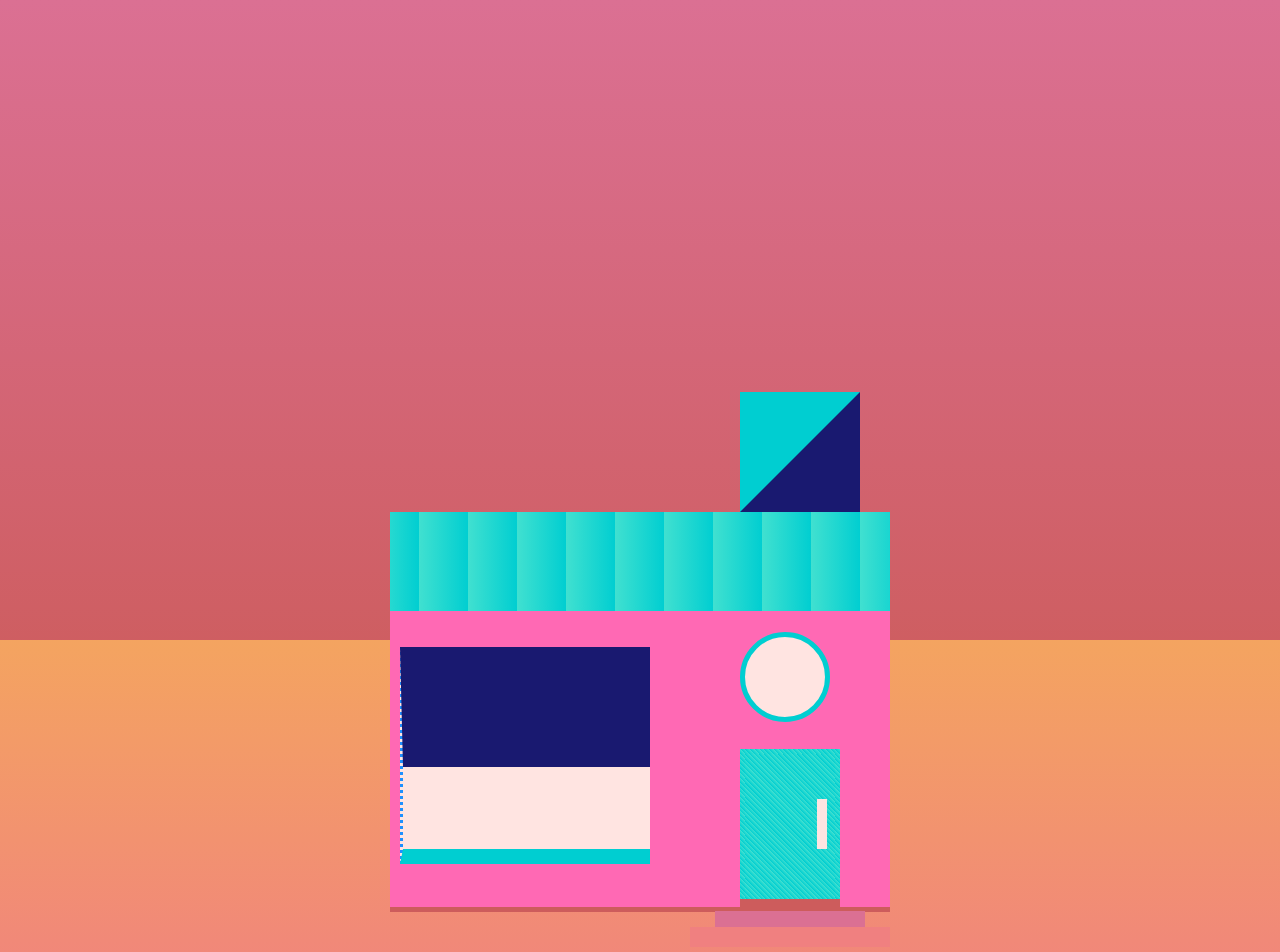
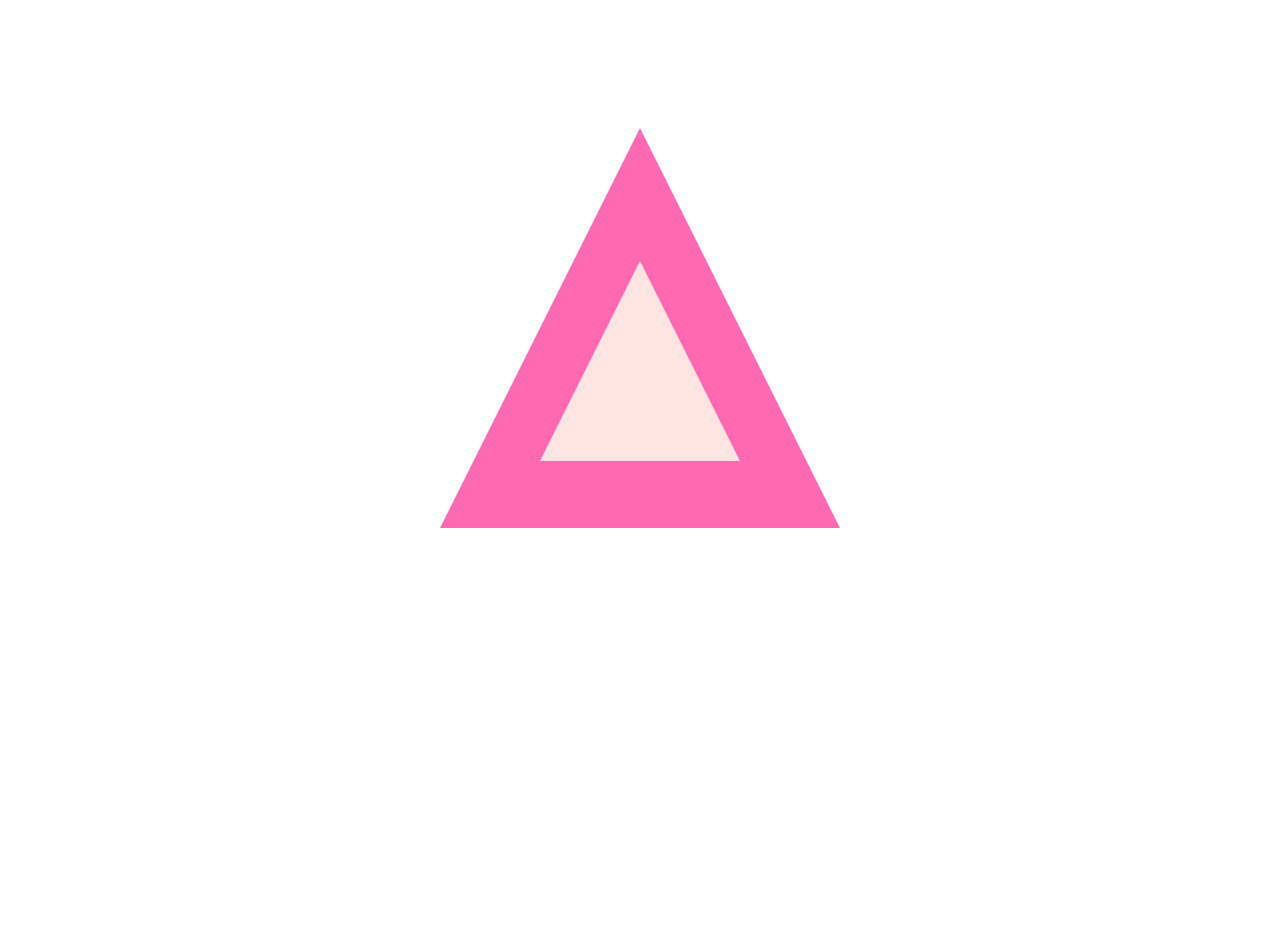
Before and after one commit to natashagogo/web-projects, a plain HTML site: page 04 - house-painting/main.html in a window 1280 px wide. Shown: the top 952 px of the page. After the commit the page ends 800 px from the top, so only its background shows below. Drawn offline with Linux system fonts and the light colour scheme.

Commit message:
Started refactoring House Painting
Standardized colors and sizes with CSS variables and started turning the house into an A-frame.

```diff
--- a/04 - house-painting/main.html
+++ b/04 - house-painting/main.html
@@ -7,18 +7,8 @@
         <link rel="stylesheet" href="styles.css">
     </head>
     <body>
-        <div id="house">
-            <div id="chimney"></div>
-            <div id="roof"></div>
-            <div id="window-1"></div>
-            <div id="window-2"></div>
-            <div id="door">
-                <div id="handle"></div>
-            </div>
-            <div id="step-1"></div>
-            <div id="step-2"></div>
-            <div id="step-3"></div>
+        <div class="a-frame">
+            <div class="window-1"></div>
         </div>
-        <div id="ground"></div>
     </body>
 </html>
--- a/04 - house-painting/styles.css
+++ b/04 - house-painting/styles.css
@@ -2,122 +2,54 @@
     box-sizing: border-box;
   }
 
-  body {
-    margin: 0;
-    padding: 0;
-    background: linear-gradient(palevioletred, indianred, maroon);
+  :root {
+    --primary-color: hotpink;
+    --secondary-color: turquoise;
+    --secondary-color-dark: darkturquoise;
+
+    --light: mistyrose;
+    --shadow: midnightblue;
+
+    --sky: linear-gradient(palevioletred, indianred, maroon);
+    --sand: linear-gradient(sandybrown, lightcoral, salmon);
+
+    --tin: repeating-linear-gradient(to right, var(--secondary-color) 5%, var(--secondary-color-dark) 15%);
+    --metal: repeating-linear-gradient(45deg, darkturquoise 10%, turquoise 12%);
+
+    --standard: 400px;
+    --half: calc(var(--standard) / 2);
+    --third: calc(var(--standard) / 3);
+    --quarter: calc(var(--standard) / 4);
   }
 
-  #house {
-    margin: 40% auto;
-    position: relative;
-    width: 500px;
-    height: 400px;
-    background-color: hotpink;
-    border-bottom: 5px solid indianred;
-  }
 
-  #chimney,
-  #roof,
-  #window-1,
-  #window-2,
-  #door,
-  #step-1,
-  #step-2,
-  #step-3,
-  #ground {
-    position: absolute;
-  }
+body {
+  margin: 0;
+  height: 100vh;
+  padding: 10%;
+}
 
-  #roof {
-    top: 0;
-    width: 100%;
-    height: 25%;
-    background: repeating-linear-gradient(to right, turquoise 5%, darkturquoise 15%);
-    border: 5px solid transparent;
+body div {
+  margin: 0 auto;
+}
 
-  }
+.a-frame {
 
-  #chimney {
-    top: -120px;
-    right: 30px;
-    background-color: darkturquoise;
-    border-left: 120px solid transparent;
-    border-bottom: 120px solid midnightblue;
-    width: 90px;
-    height: 100px;
-  }
+  width: var(--standard);
+  height: var(--standard);
+  border-right: var(--half) solid transparent;
+  border-left: var(--half) solid transparent;
+  border-bottom: var(--standard) solid var(--primary-color);
+}
 
-  #window-1 {
-    top: 125px;
-    left: 90px;
-    width: 100px;
-    height: 100px;
-    top: 135px;
-    left: 10px;
-    width: 50%;
-    height: 55%;
-    background-color: mistyrose;
-    border-top: 120px solid midnightblue;
-    border-left: 3px dotted dodgerblue;
-    border-bottom: 15px solid darkturquoise;
-  }
+.window-1 {
+   border-left: var(--quarter) solid transparent;
+   border-right: var(--quarter) solid transparent;
+   border-bottom: var(--half) solid var(--light);
 
-  #window-2 {
-    top: 120px;
-    left: 70%;
-    width: 90px;
-    height: 90px;
-    border-radius: 50%;
-    background-color: mistyrose;
-    border: 5px solid darkturquoise;
-  }
+   position: relative;
+   top: var(--third);
+   right: var(--quarter);
 
-  #door {
-    left: 70%;
-    bottom: 0;
-    width: 100px;
-    height: 40%;
-    background: repeating-linear-gradient(45deg, darkturquoise 10%, turquoise 12%);
-    border: 5px solid transparent;
-  }
 
-  #handle {
-    width: 10px;
-    height: 50px;
-    background-color: mistyrose;
-    margin-top: 50%;
-    margin-left: 80%;
-  }
-
-  #step-1 {
-    top: 98%;
-    left: 70%;
-    width: 20%;
-    height: 20px;
-    background-color: indianred;
-  }
-
-  #step-2 {
-    top: 101%;
-    left: 65%;
-    width: 30%;
-    height: 20px;
-    background-color: palevioletred;
-  }
-
-  #step-3 {
-    top: 105%;
-    left: 60%;
-    width: 40%;
-    height: 20px;
-    background-color: lightcoral;
-  }
-
-  #ground {
-    width: 100%;
-    height: 100%;
-    background: linear-gradient(sandybrown, lightcoral, salmon);
-    z-index: -1;
-    top: 80%;
-  }
+}
```
Also changed, not shown: 1 other file.
